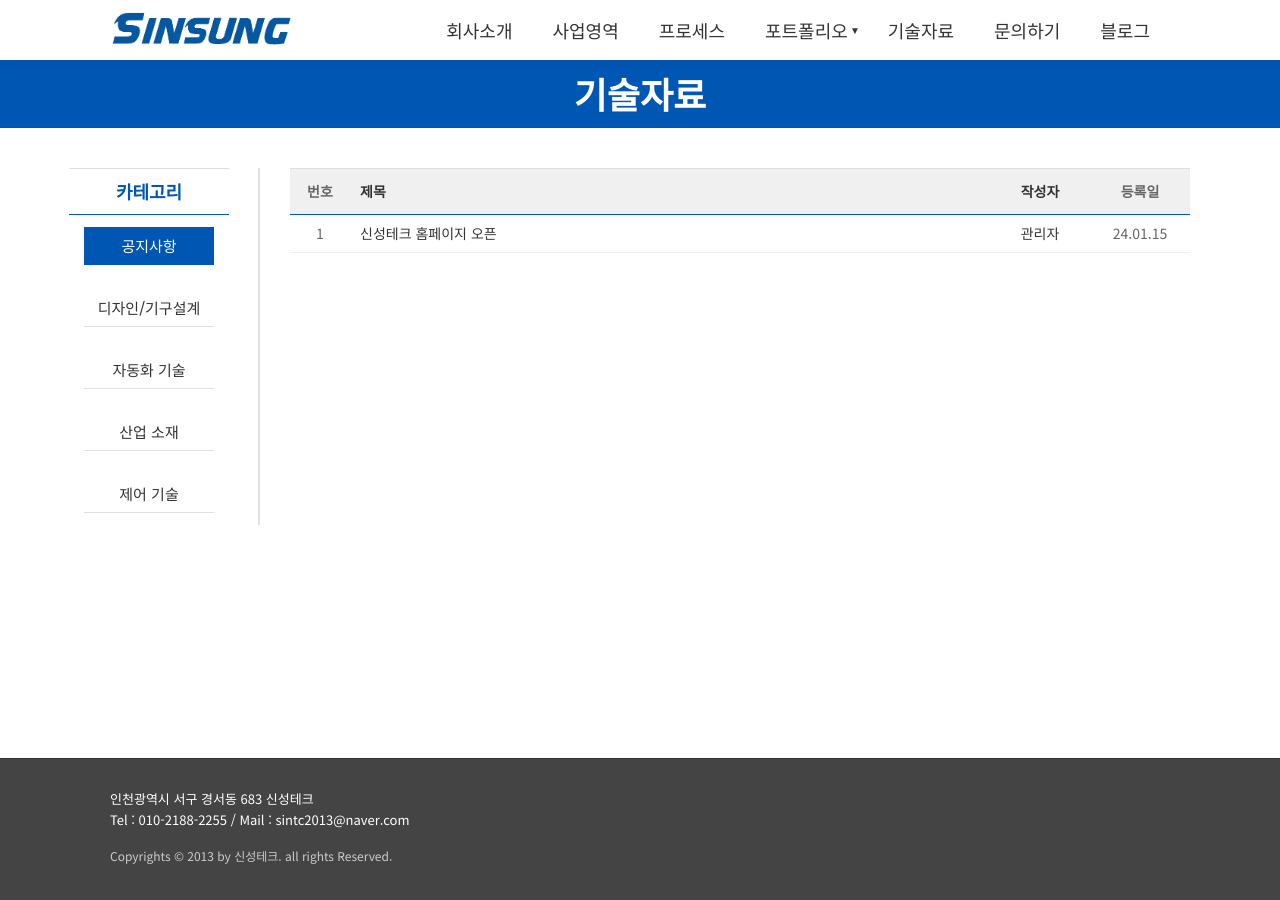
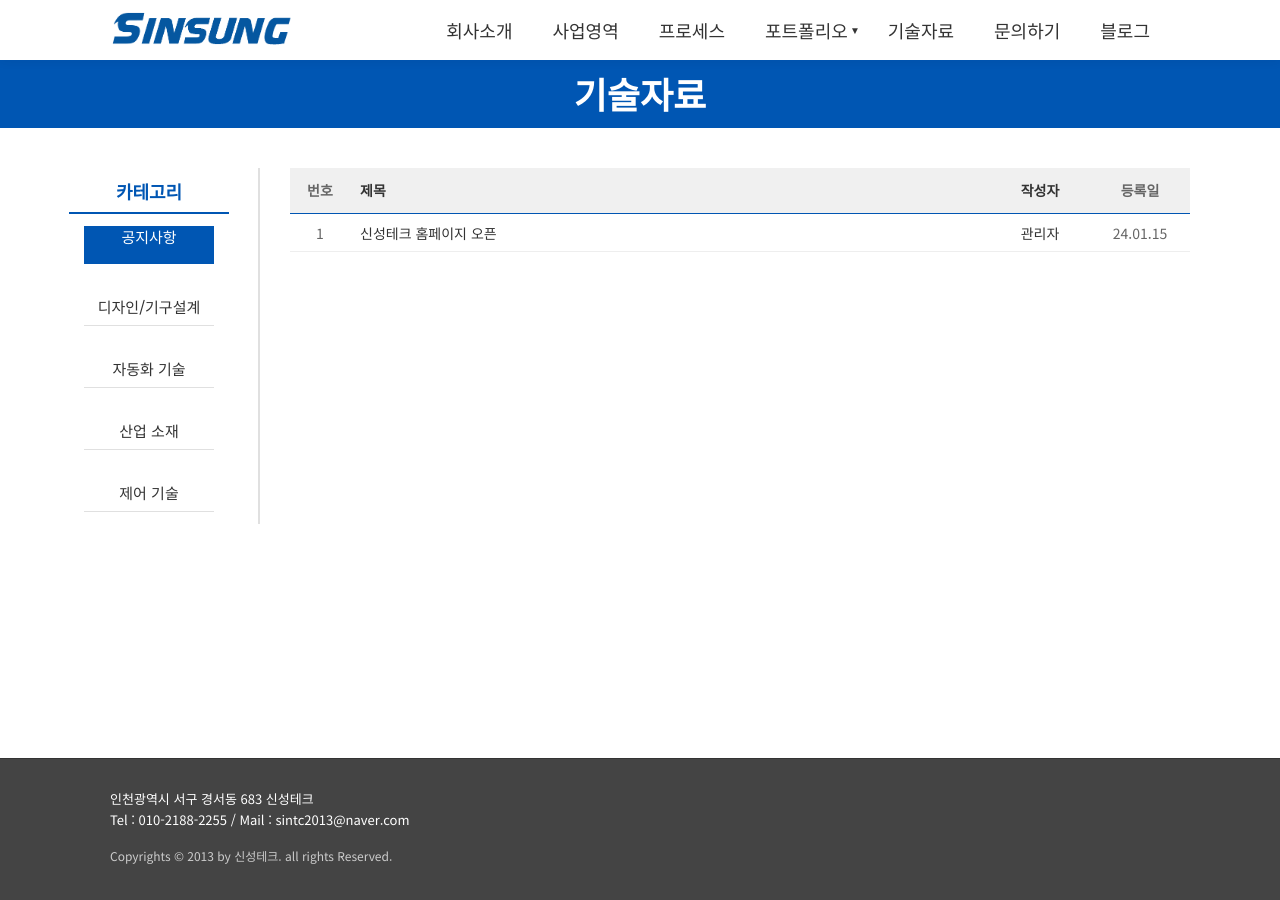
Before and after one commit to desert32-hash/Sintc2013, a Jekyll site: the page built from tech.html, in a window 1280 px wide. Built offline with Jekyll 4.4.1, drawn with Linux system fonts in a browser that asks for light colours.

Commit message:
Add files via upload

```diff
--- a/tech.html
+++ b/tech.html
@@ -69,18 +69,15 @@
             font-size: 18px;
             font-weight: 700;
             color: #0056b3;
-            margin: 0;
-            padding: 0;
-            border-top: 1px solid #ddd;
-            border-bottom: 1px solid #0056b3;
+            margin-bottom: 0px;
+            padding-bottom: 0;
+            border-bottom: 2px solid #0056b3;
             text-align: center;
             width: 160px;
-            height: 47px;
-            line-height: 45px;
+            height: 46px;
+            line-height: 46px;
             margin-left: auto;
             margin-right: auto;
-            box-sizing: border-box;
-            background-color: white;
         }
 
         .category-tabs {
@@ -101,7 +98,7 @@
 
         .category-tab a {
             display: block;
-            padding: 0 10px;
+            padding: 8px 10px;
             background: transparent;
             color: #333;
             text-decoration: none;
@@ -110,9 +107,8 @@
             text-align: center;
             border-bottom: 1px solid #e0e0e0;
             width: 100%;
-            box-sizing: border-box;
             height: 38px;
-            line-height: 37px;
+            line-height: normal;
         }
 
         .category-tab a:hover,
@@ -146,11 +142,7 @@
         .post-table {
             width: 900px;
             table-layout: fixed;
-            border-collapse: separate !important;
-            /* separate가 픽셀 계산에 더 정확함 */
-            border-spacing: 0;
-            margin: 0;
-            padding: 0;
+            border-collapse: collapse;
         }
 
         .post-table thead {
@@ -159,26 +151,22 @@
 
         .post-table th {
             padding: 0 10px;
+            height: 46px;
             text-align: center;
             font-weight: 600;
             color: #333;
+            border-bottom: 1px solid #0056b3;
             font-size: 14px;
             vertical-align: middle;
-            box-sizing: border-box;
-            height: 47px;
-            border-top: 1px solid #ddd;
-            border-bottom: 1px solid #0056b3;
         }
 
         .post-table td {
             padding: 0 10px;
-            height: 38px !important;
+            height: 38px;
             border-bottom: 1px solid #eee;
             font-size: 14px;
             vertical-align: middle;
-            line-height: 37px;
-            box-sizing: border-box;
-            overflow: hidden;
+            line-height: normal;
         }
 
         .post-table tbody tr:hover {
```
